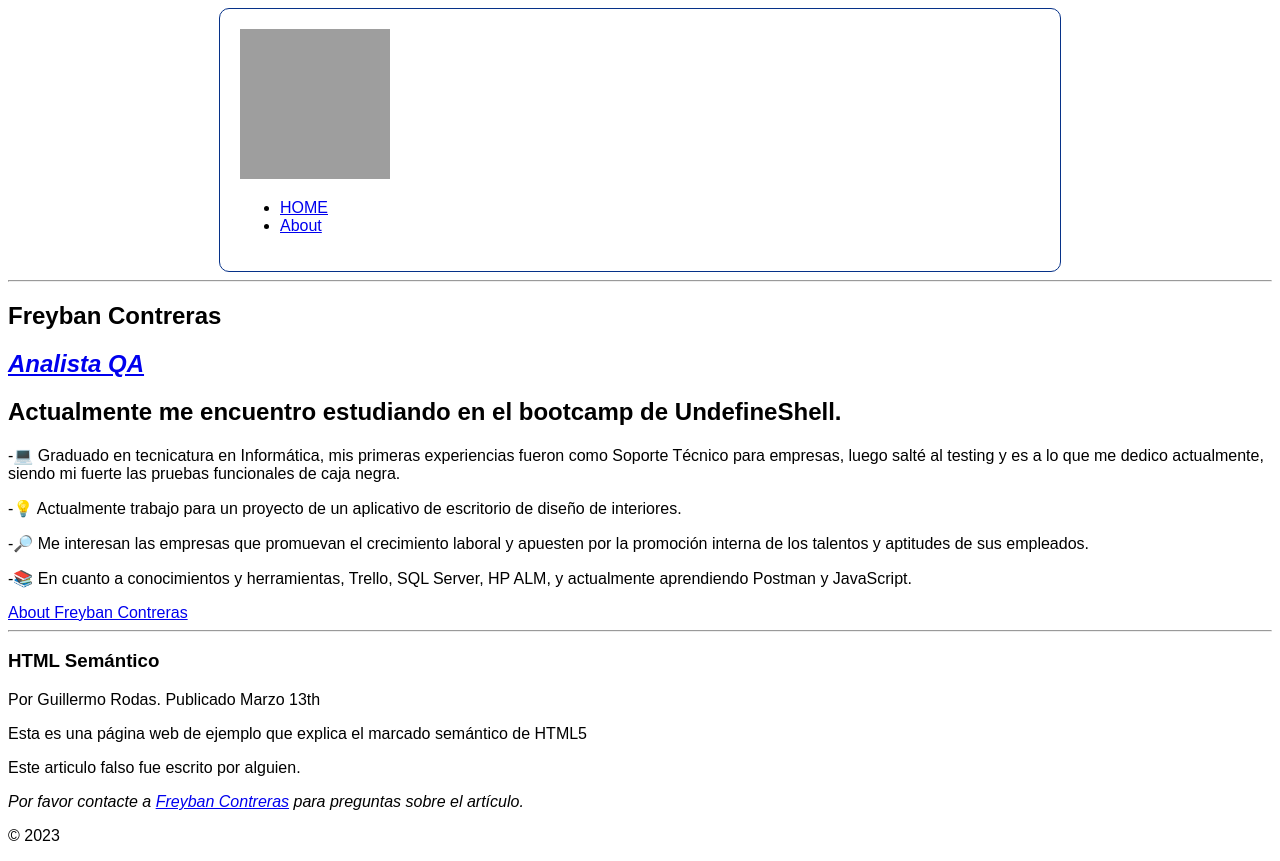
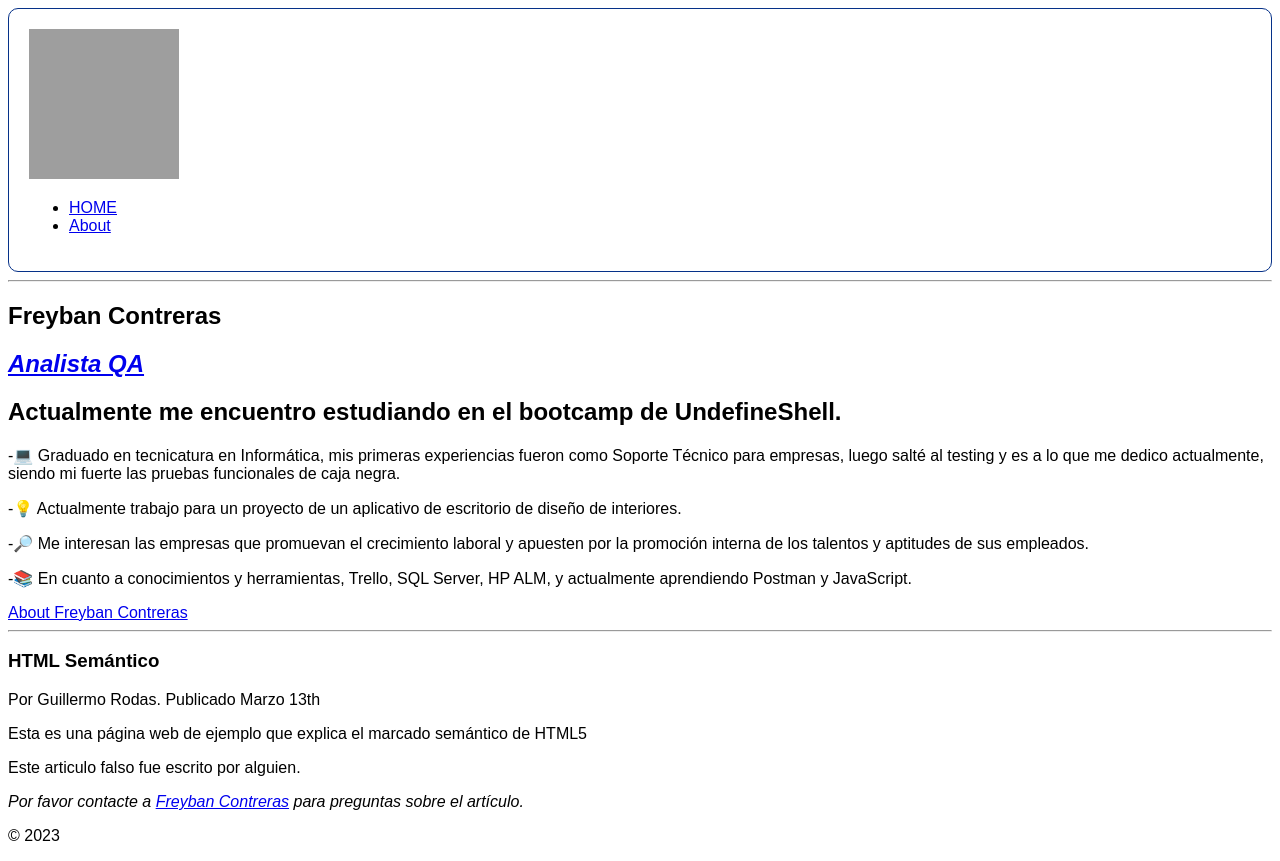
Before and after one commit to freybancs/undefined-academy, a plain HTML site: page html-semantico/index.html in a window 1280 px wide. Drawn offline with Linux system fonts and the light colour scheme; grey boxes are pictures that could not be loaded.

Commit message:
Cambio estilo

```diff
--- a/html-semantico/main.css
+++ b/html-semantico/main.css
@@ -4,14 +4,10 @@ body {
   font-family: Arial, Helvetica, sans-serif;
 }
 
-main {
-  width: 600px;
-}
-
-div.page {
+.page {
   padding: 20px;
   border: 1px solid rgb(6, 49, 136);
   border-radius: 10px;
   margin: 0 auto;
-  max-width: 800px;
+  align-content:space-around;
 }
```
